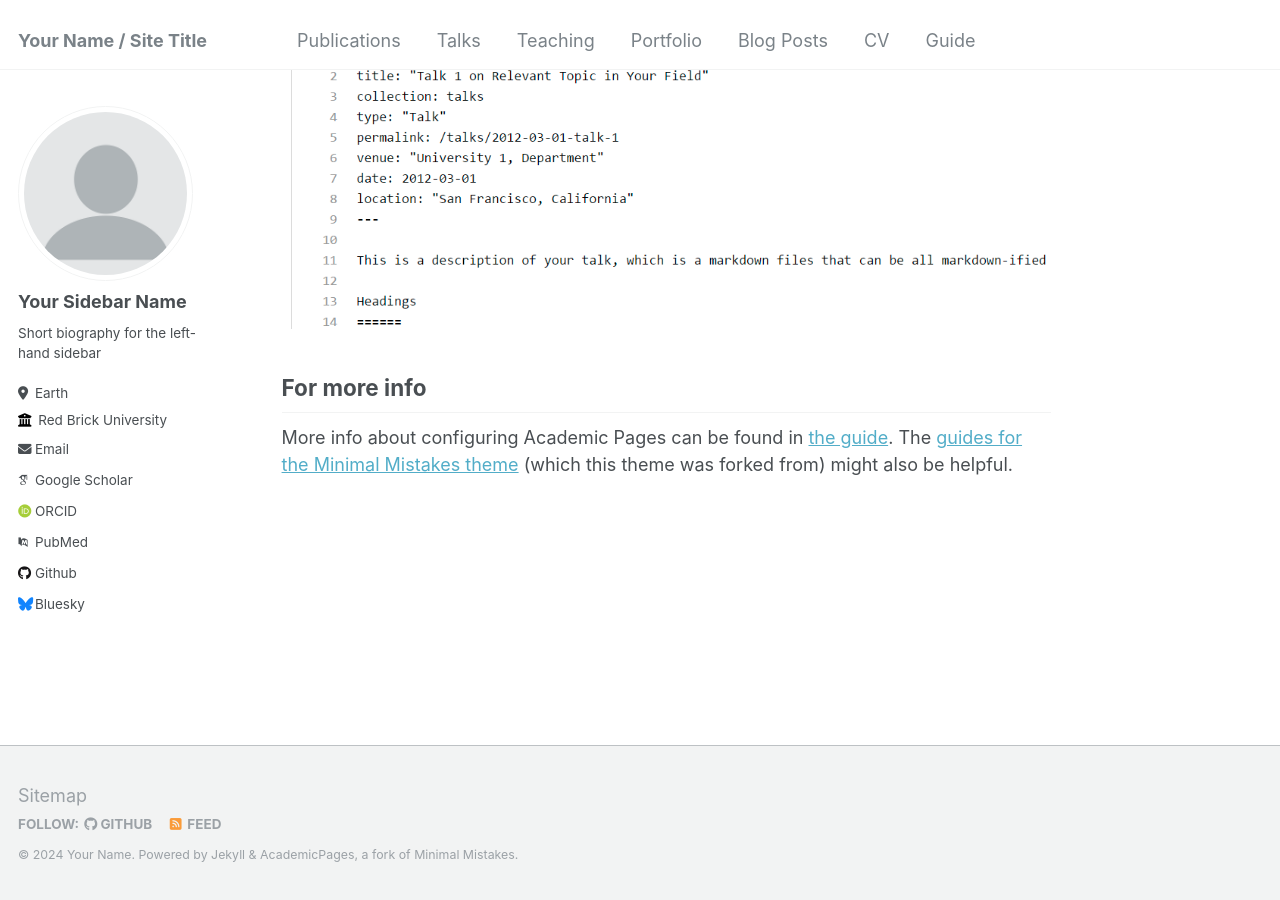
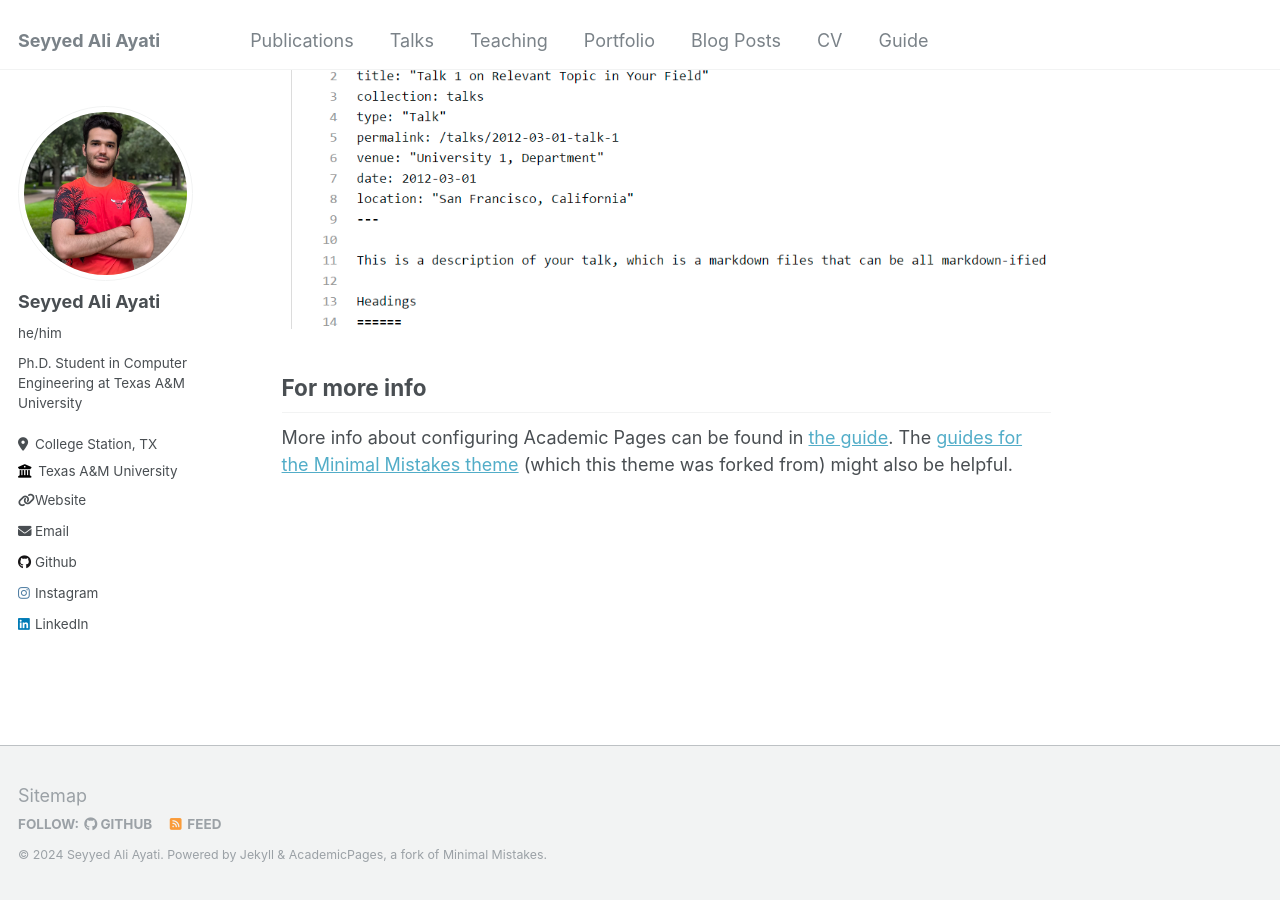
Before and after one commit to seyyedaliayati/seyyedaliayati.github.io, a Jekyll site: the page built from _pages/about.md, in a window 1280 px wide and 900 px high, scrolled down 2660 px. Built offline with Jekyll 4.4.1, drawn with Linux system fonts in a browser that asks for light colours; some web fonts are replaced.

Commit message:
Updated basic site settings

```diff
--- a/_config.yml
+++ b/_config.yml
@@ -8,56 +8,56 @@
 
 # Basic Site Settings
 locale                   : "en-US"
-title                    : "Your Name / Site Title"
+title                    : "Seyyed Ali Ayati"
 title_separator          : "-"
-name                     : &name "Your Name"
-description              : &description "personal description"
-url                      : https://academicpages.github.io # the base hostname & protocol for your site e.g. "https://mmistakes.github.io"
+name                     : &name "Seyyed Ali Ayati"
+description              : &description "My first name is \"Seyyed Ali\", and last name is \"Ayati\""
+url                      : https://seyyedaliayati.github.io
 baseurl                  : "" # the subpath of your site, e.g. "/blog"
-repository               : "academicpages/academicpages.github.io"
+repository               : "seyyedaliayati/seyyedaliayati.github.io"
 
 # Site Author - The following control what appear as part of the author content on the side bar.
 #               If a field is blank the icon and link will not appear, otherwise it will be shown.
 #               Additional customization can be done by editing /_includes/author-profile.html
 author:
   # Biographic information
-  avatar           : "profile.png"
-  name             : "Your Sidebar Name"
-  pronouns         : # example: "she/her"
-  bio              : "Short biography for the left-hand sidebar"
-  location         : "Earth"
-  employer         : "Red Brick University"
-  uri              : # URL
-  email            : "none@example.org"
+  avatar           : "profile.jpg"
+  name             : "Seyyed Ali Ayati"
+  pronouns         : "he/him"
+  bio              : "Ph.D. Student in Computer Engineering at Texas A&M University"
+  location         : "College Station, TX"
+  employer         : "Texas A&M University"
+  uri              : "https://seyyedaliayati.github.io"
+  email            : "seyyedaliayati@gmail.com"
 
   # Academic websites
   arxiv            : # URL - Update with the correct link to your profile
-  googlescholar    : "https://scholar.google.com/citations?user=PS_CX0AAAAAJ"
+  googlescholar    : # The user number for your Google Scholar profile
   impactstory      : # URL
-  orcid            : "http://orcid.org/yourorcidurl"
+  orcid            : # URL
   semantic         : # URL
-  pubmed           : "https://www.ncbi.nlm.nih.gov/pubmed/?term=john+snow"
+  pubmed           : # URL
   researchgate     : # URL
 
   # Repositories and software development
   bitbucket        : # Username - Update with your username on the site
   codepen          : # Username
   dribbble         : # Username
-  github           : "academicpages"
+  github           : "seyyedaliayati"
   kaggle           : # Username
   stackoverflow    : # User number or user number and name (i.e., use "1" or "1/jeff-atwood")
 
   # Social media
-  bluesky          : "bsky.app" # Replace this with you Bluesky username
+  bluesky          : # Username
   facebook         : # Username
   flickr           : # Username
   foursquare       : # Username
   goodreads        : # Username
   google_plus      : # Username
   keybase          : # Username
-  instagram        : # Username
+  instagram        : ali_it78
   lastfm           : # Username
-  linkedin         : # Username
+  linkedin         : seyyedaliayati
   mastodon         : # URL
   medium           : # URL
   pinterest        : # Username
```
Also changed, not shown: images/profile.jpg (added).
